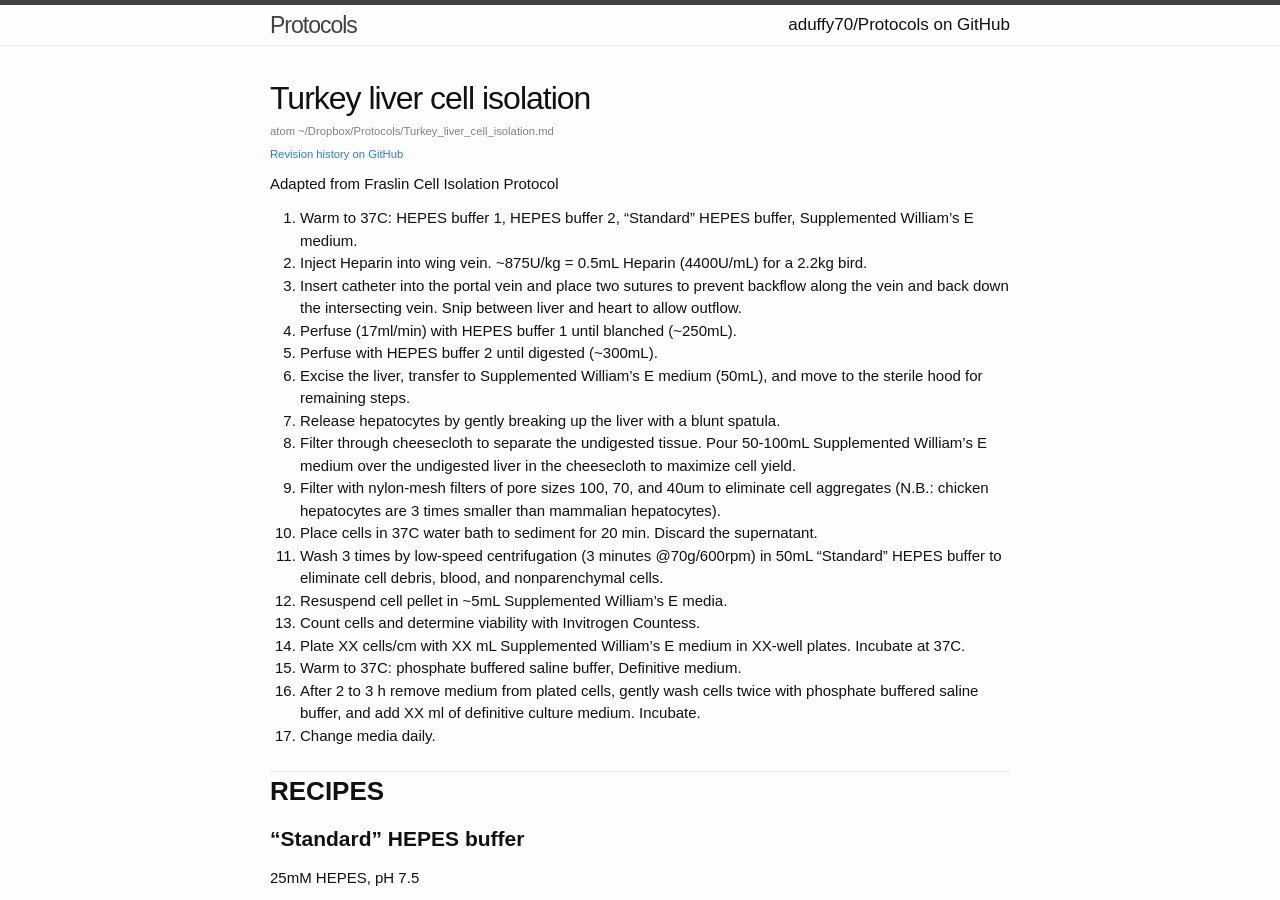
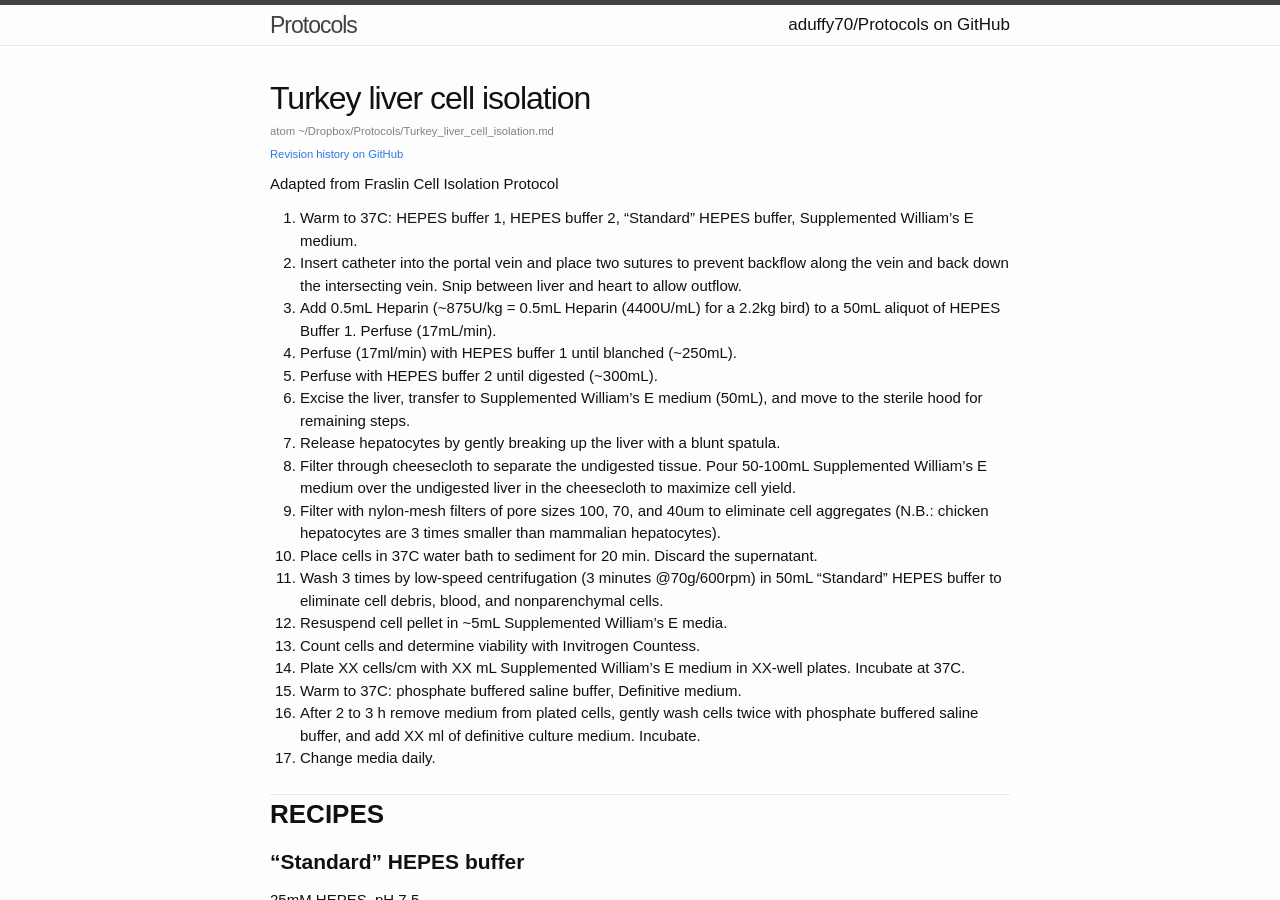
Before and after one commit to aduffy70/Protocols, a Jekyll site: the page built from Turkey_liver_cell_isolation.md, in a window 1280 px wide and 900 px high. Built offline with Jekyll 4.4.1, drawn with Linux system fonts in a browser that asks for light colours; some web fonts are replaced.

Commit message:
Add heparin to aliquot of Buffer 1 instead of injecting. Placing the catheter in the veins became much more difficult when we injected.
Typo

```diff
--- a/Turkey_liver_cell_isolation.md
+++ b/Turkey_liver_cell_isolation.md
@@ -7,8 +7,8 @@ categories: protocol
 Adapted from Fraslin Cell Isolation Protocol
 
 1. Warm to 37C: HEPES buffer 1, HEPES buffer 2, “Standard” HEPES buffer, Supplemented William’s E medium.
-2. Inject Heparin into wing vein. ~875U/kg = 0.5mL Heparin (4400U/mL) for a 2.2kg bird.
-3. Insert catheter into the portal vein and place two sutures to prevent backflow along the vein and back down the intersecting vein. Snip between liver and heart to allow outflow.
+2. Insert catheter into the portal vein and place two sutures to prevent backflow along the vein and back down the intersecting vein. Snip between liver and heart to allow outflow.
+3. Add 0.5mL Heparin (~875U/kg = 0.5mL Heparin (4400U/mL) for a 2.2kg bird) to a 50mL aliquot of HEPES Buffer 1. Perfuse (17mL/min).
 4. Perfuse (17ml/min) with HEPES buffer 1 until blanched (~250mL).
 5. Perfuse with HEPES buffer 2 until digested (~300mL).
 6. Excise the liver, transfer to Supplemented William’s E medium (50mL), and move to the sterile hood for remaining steps.
```
